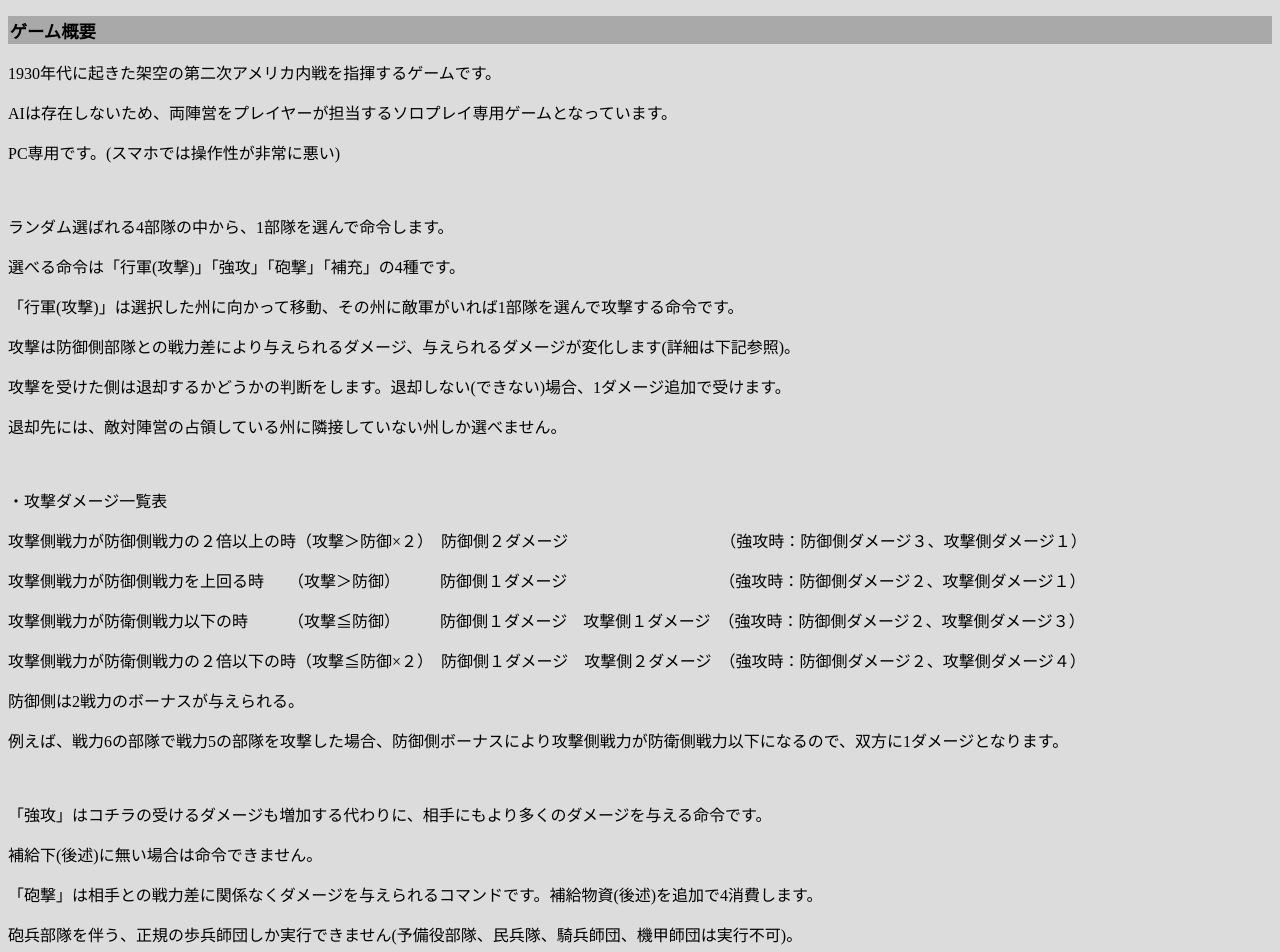
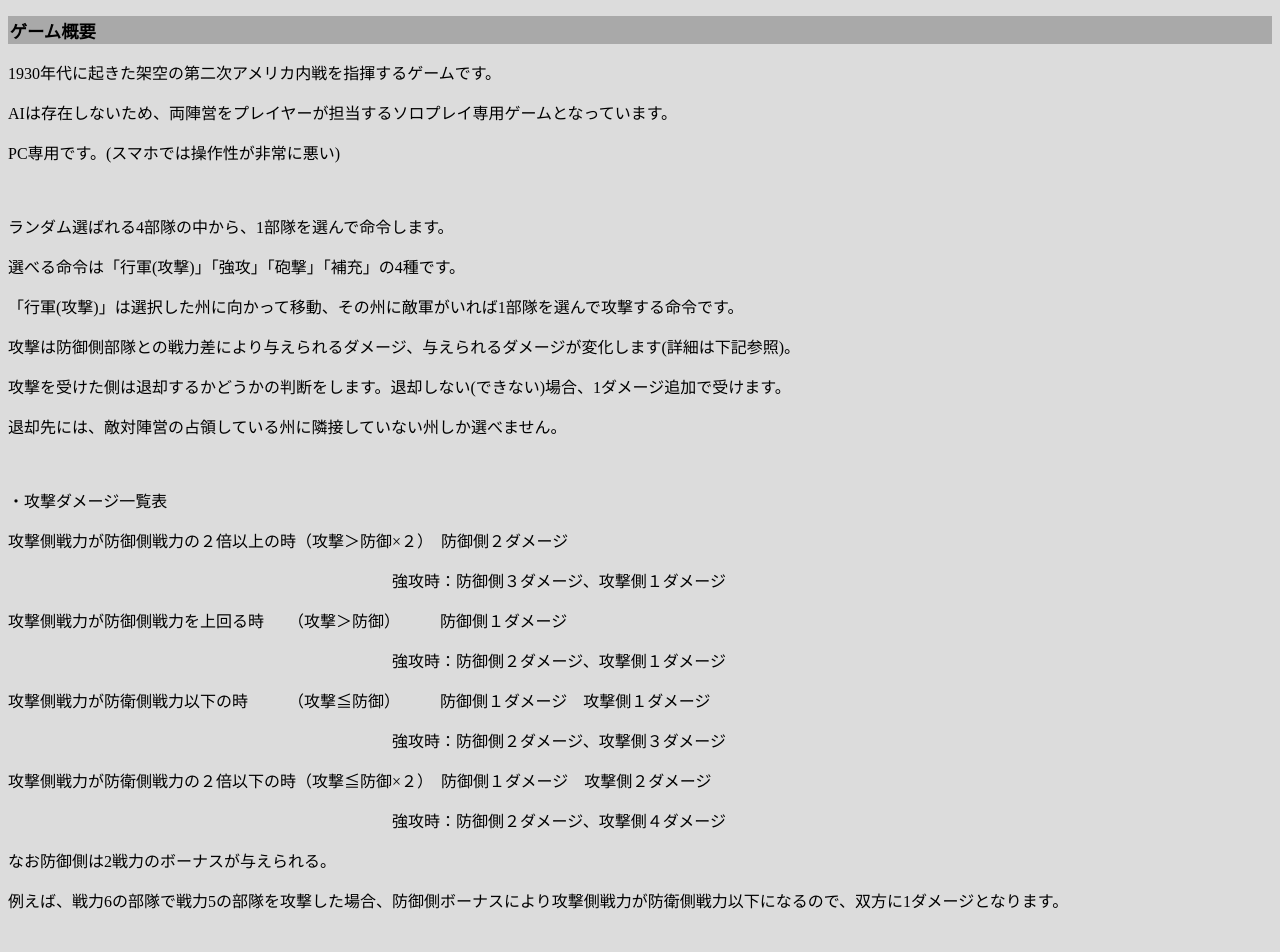
Before and after one commit to Devum765/javascript-game07explan, a plain HTML site: page index.html in a window 1280 px wide. Shown: the top 952 px of the page. Drawn offline with Linux system fonts and the light colour scheme.

Commit message:
Update index.html

```diff
--- a/index.html
+++ b/index.html
@@ -14,7 +14,7 @@ h1 {
 -->
 </style>
 
-<title>北米戦線　ゲーム説明</title>
+<title>習近平の野望　ゲーム説明</title>
 </head>
 <body>
 
@@ -44,15 +44,23 @@ h1 {
 
 <p>・攻撃ダメージ一覧表</p>
 
-<p>攻撃側戦力が防御側戦力の２倍以上の時（攻撃＞防御×２）　防御側２ダメージ　　　　　　　　　　（強攻時：防御側ダメージ３、攻撃側ダメージ１）</p>
+<p>攻撃側戦力が防御側戦力の２倍以上の時（攻撃＞防御×２）　防御側２ダメージ</p>
 
-<p>攻撃側戦力が防御側戦力を上回る時　　（攻撃＞防御）　　　防御側１ダメージ　　　　　　　　　　（強攻時：防御側ダメージ２、攻撃側ダメージ１）</p>
+<p>　　　　　　　　　　　　　　　　　　　　　　　　強攻時：防御側３ダメージ、攻撃側１ダメージ</p>
 
-<p>攻撃側戦力が防衛側戦力以下の時　　　（攻撃≦防御）　　　防御側１ダメージ　攻撃側１ダメージ　（強攻時：防御側ダメージ２、攻撃側ダメージ３）</p>
+<p>攻撃側戦力が防御側戦力を上回る時　　（攻撃＞防御）　　　防御側１ダメージ</p>
 
-<p>攻撃側戦力が防衛側戦力の２倍以下の時（攻撃≦防御×２）　防御側１ダメージ　攻撃側２ダメージ　（強攻時：防御側ダメージ２、攻撃側ダメージ４）</p>
+<p>　　　　　　　　　　　　　　　　　　　　　　　　強攻時：防御側２ダメージ、攻撃側１ダメージ</p>
 
-<p>防御側は2戦力のボーナスが与えられる。</p>
+<p>攻撃側戦力が防衛側戦力以下の時　　　（攻撃≦防御）　　　防御側１ダメージ　攻撃側１ダメージ</p>
+
+<p>　　　　　　　　　　　　　　　　　　　　　　　　強攻時：防御側２ダメージ、攻撃側３ダメージ</p>
+
+<p>攻撃側戦力が防衛側戦力の２倍以下の時（攻撃≦防御×２）　防御側１ダメージ　攻撃側２ダメージ</p>
+
+<p>　　　　　　　　　　　　　　　　　　　　　　　　強攻時：防御側２ダメージ、攻撃側４ダメージ</p>
+
+<p>なお防御側は2戦力のボーナスが与えられる。</p>
 
 <p>例えば、戦力6の部隊で戦力5の部隊を攻撃した場合、防御側ボーナスにより攻撃側戦力が防衛側戦力以下になるので、双方に1ダメージとなります。</p>
 
@@ -85,6 +93,8 @@ h1 {
 <p>南軍は「フロリダ州」(アメリカ南東部)、「イリノイ州」(南軍占領下アメリカ中央部)</p>
 
 <p>が補給拠点となっており、これらの州から自軍占領下の州でつながらない州は包囲下として判定され、全ダメージが2倍になります(死守命令時のダメージは例外)。</p>
+
+<p><img src="Hokyuu.png"></p>
 
 <br>
 
```
